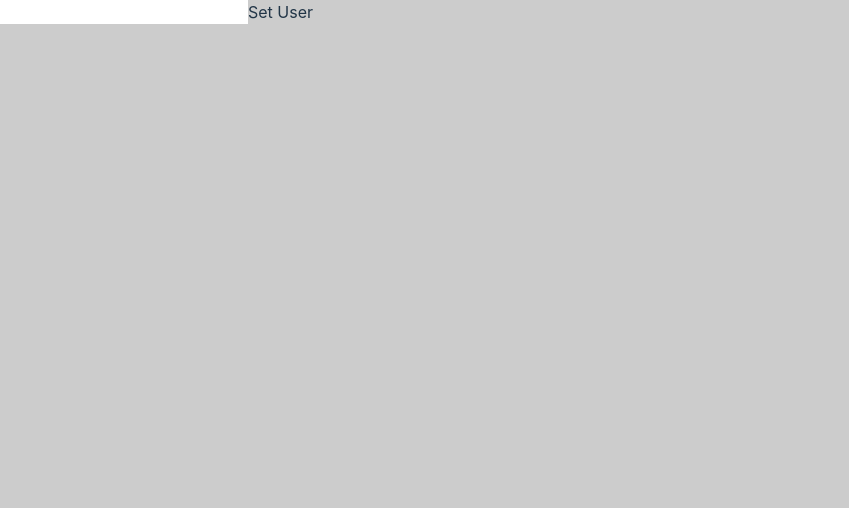
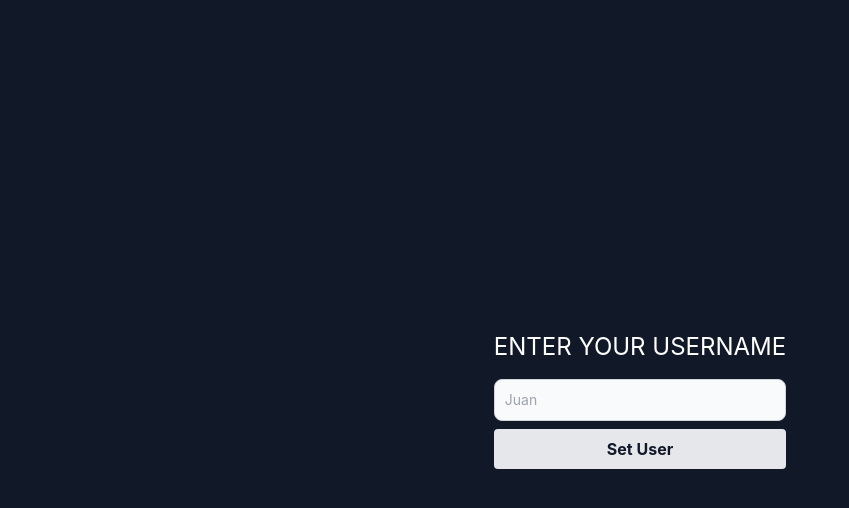
Before and after one commit to zclut/xalhoot, a React (Vite) app in the folder frontend-maths/: page / in a window 1280 px wide. Shown: the top 508 px of the page, without its empty margins (0-849 px from the left). Built offline with nearby package versions, Linux system fonts and the light colour scheme.

Commit message:
adding styles to SelectUser

```diff
--- a/frontend-maths/src/components/SelectUser.jsx
+++ b/frontend-maths/src/components/SelectUser.jsx
@@ -16,10 +16,13 @@ const SelectUser = ({ user, onChange }) => {
     }, [user])
 
     return (
-        <>
-            <input ref={inputRef} type="text" />
-            <button onClick={handleClick}>Set User</button>
-        </>
+        <div className="flex h-screen bg-gray-900">
+            <div className="flex flex-col space-y-2 m-auto">
+                <h1 className="text-center text-white text-2xl mb-2 uppercase">Enter your username</h1>
+                <input className="bg-gray-50 border border-gray-300 text-gray-900 text-sm rounded-lg focus:ring-blue-500 focus:border-blue-500 block w-full p-2.5 dark:bg-gray-700 dark:border-gray-600 dark:placeholder-gray-400 dark:text-white dark:focus:ring-blue-500 dark:focus:border-blue-500" ref={inputRef} type="text" placeholder="Juan"/>
+                <button className="btn btn-gray" onClick={handleClick}>Set User</button>
+            </div>
+        </div>
     );
 }
 
--- a/frontend-maths/src/index.css
+++ b/frontend-maths/src/index.css
@@ -24,7 +24,7 @@
 }
 
 .btn-gray {
-  @apply bg-gray-200 text-black
+  @apply bg-gray-200 text-gray-900
 }
 
 .btn-gray:hover {
```
